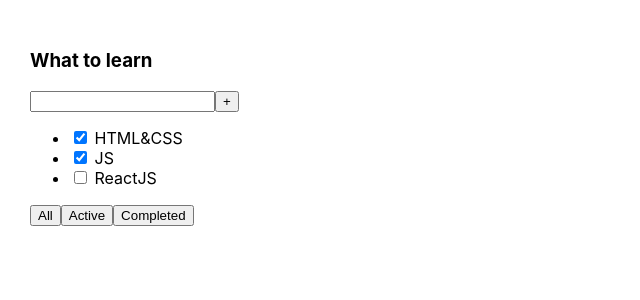
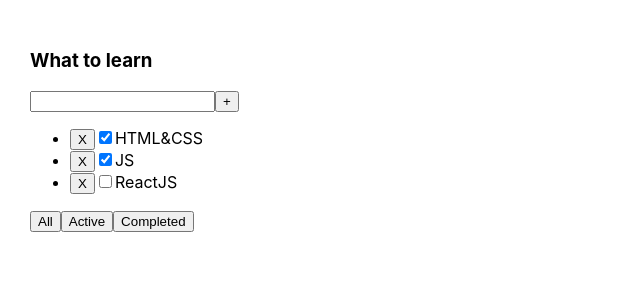
Before and after one commit to vitalyabedik/it-incubator.todolist-main, a React (Create React App) app: page / in a window 1280 px wide. Shown: the top 300 px of the page, without its empty margins (0-640 px from the left). Built offline with nearby package versions, Linux system fonts and the light colour scheme.

Commit message:
feat: finish 02 lesson

```diff
--- a/src/App.tsx
+++ b/src/App.tsx
@@ -2,17 +2,66 @@
 import './App.css';
 import {Todolist} from './Todolist';
 
+export type filterKeyType = 'All' | 'Active' | 'Completed'
+
 function App() {
 
-    const tasks1 = [
+    // let tasks = [
+    //     {id: 1, title: 'HTML&CSS', isDone: true},
+    //     {id: 2, title: 'JS', isDone: true},
+    //     {id: 3, title: 'ReactJS', isDone: false}
+    // ]
+
+    let [tasks, setTasks] = React.useState([
         {id: 1, title: 'HTML&CSS', isDone: true},
         {id: 2, title: 'JS', isDone: true},
         {id: 3, title: 'ReactJS', isDone: false}
-    ]
+    ])
+
+
+    //будет удалять объект
+    const removeTask = (taskId: number) => {
+        // tasks = tasks.filter(el => el.id !== taskId)
+        // setTasks(tasks)
+
+        setTasks(tasks.filter(el => el.id !== taskId))
+    }
+
+
+    // let [globalFilterKey, setGlobalFilterKey] = React.useState('All')
+    // const tasksFilter = (filterKey: filterKeyType) => {
+    //     // засетай filterKEy в globalFilterKey
+    //     setGlobalFilterKey(filterKey)
+    // }
+    //
+    // let collander = tasks
+    //
+    // if (globalFilterKey === 'Active') {
+    //     collander = tasks.filter(task => !task.isDone)
+    // }
+    // if (globalFilterKey === 'Completed') {
+    //     collander = tasks.filter(task => task.isDone)
+    // }
+
+    /* дуршлак
+    // let durshlak1 = tasks.filter(task => task.isDone)  // active
+    // let durshlak2 = tasks.filter(task => !task.isDone) // completed
+
+    // let collander = tasks
+    // // если "Active"
+    // collander = tasks.filter(task => task.isDone)
+    // // если "Completed"
+    // collander = tasks.filter(task => !task.isDone)
+    */
 
     return (
         <div className="App">
-            <Todolist title="What to learn" tasks={tasks1}/>
+            <Todolist
+                title="What to learn"
+                tasks={tasks} // !
+                removeTask={removeTask}
+                // ! tasksFilter={tasksFilter}
+            />
         </div>
     );
 }
--- a/src/Todolist.tsx
+++ b/src/Todolist.tsx
@@ -1,4 +1,5 @@
 import React from 'react';
+import {filterKeyType} from './App';
 
 type TaskType = {
     id: number
@@ -9,9 +10,32 @@
 type PropsType = {
     title: string
     tasks: Array<TaskType>
+    removeTask: (taskId: number) => void
+    // ! tasksFilter: (filterKey: filterKeyType) => void
 }
 
 export function Todolist(props: PropsType) {
+    let [globalFilterKey, setGlobalFilterKey] = React.useState('All')
+
+    const tasksFilter = (filterKey: filterKeyType) => {
+        // засетай filterKEy в globalFilterKey
+        setGlobalFilterKey(filterKey)
+    }
+
+    const collanderFoo = () => {
+        let collander = props.tasks
+        if (globalFilterKey === 'Active') {
+            collander = props.tasks.filter(task => !task.isDone)
+        }
+        if (globalFilterKey === 'Completed') {
+            collander = props.tasks.filter(task => task.isDone)
+        }
+
+        return collander
+    }
+
+    const arr = collanderFoo()
+
     return <div>
         <h3>{props.title}</h3>
         <div>
@@ -19,14 +43,36 @@
             <button>+</button>
         </div>
         <ul>
-            <li><input type="checkbox" checked={props.tasks[0].isDone}/> <span>{props.tasks[0].title}</span></li>
-            <li><input type="checkbox" checked={props.tasks[1].isDone}/> <span>{props.tasks[1].title}</span></li>
-            <li><input type="checkbox" checked={props.tasks[2].isDone}/> <span>{props.tasks[2].title}</span></li>
+            {arr.map(task => {
+                return (
+                    <li key={task.id}>
+                        <button onClick={() => {
+                            // скобки слева - скобки справа
+                            props.removeTask(task.id)
+                        }}>X
+                        </button>
+                        <input type="checkbox" checked={task.isDone}/>
+                        <span>{task.title}</span>
+                    </li>
+                )
+            })}
+            {/*<li><input type="checkbox" checked={props.tasks[0].isDone}/> <span>{props.tasks[0].title}</span></li>*/}
+            {/*<li><input type="checkbox" checked={props.tasks[1].isDone}/> <span>{props.tasks[1].title}</span></li>*/}
+            {/*<li><input type="checkbox" checked={props.tasks[2].isDone}/> <span>{props.tasks[2].title}</span></li>*/}
         </ul>
         <div>
-            <button>All</button>
-            <button>Active</button>
-            <button>Completed</button>
+            <button onClick={() => {
+                tasksFilter('All')
+            }}>All
+            </button>
+            <button onClick={() => {
+                tasksFilter('Active')
+            }}>Active
+            </button>
+            <button onClick={() => {
+                tasksFilter('Completed')
+            }}>Completed
+            </button>
         </div>
     </div>
 }
```
